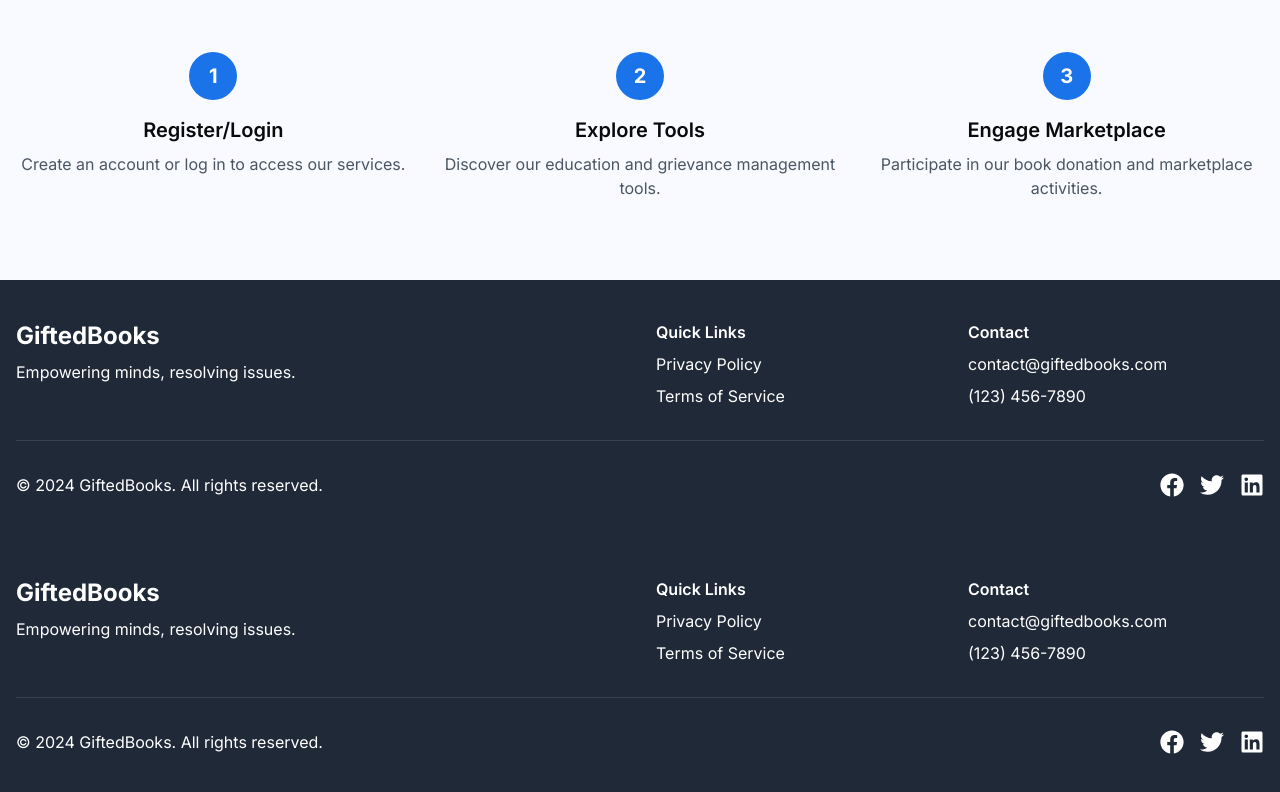
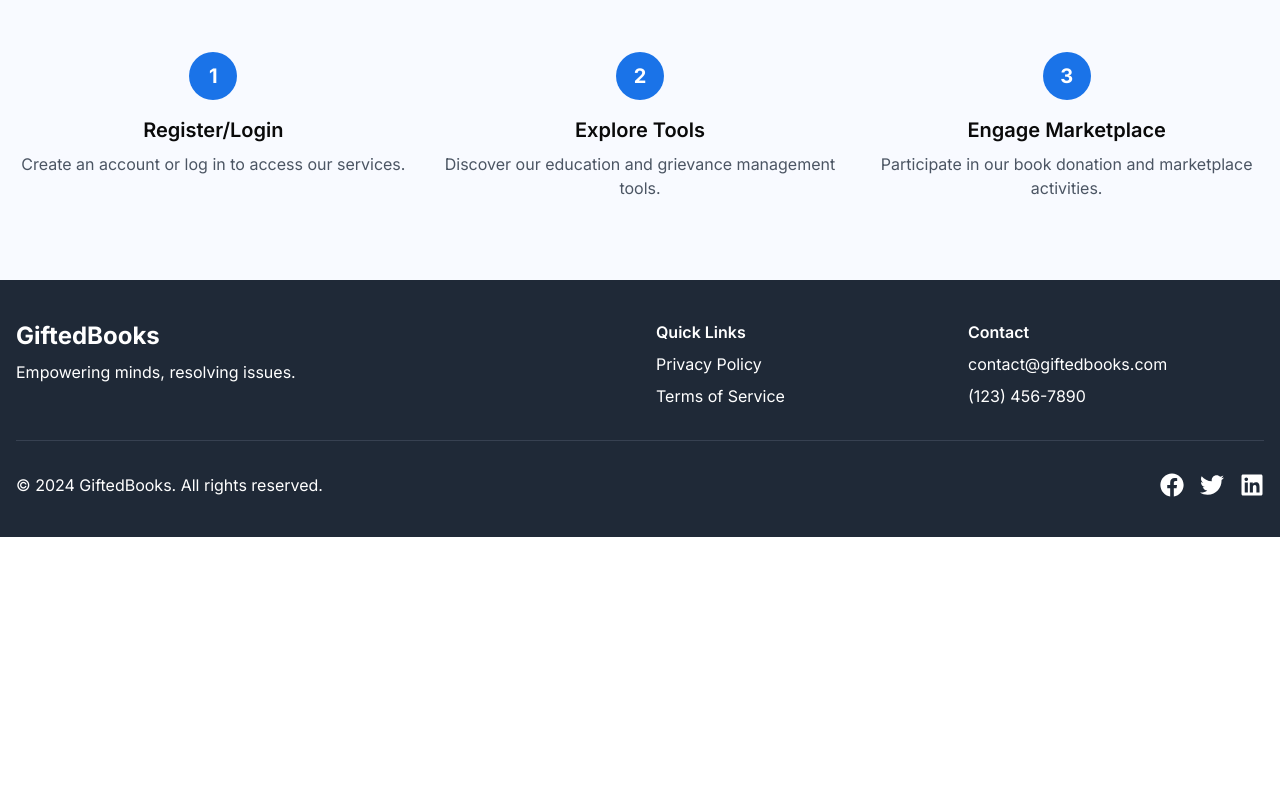
Before and after one commit to adarshx01/visionlabServer, a Next.js app: page / in a window 1280 px wide. Shown: the part 918-1710 px from the top of the page. After the commit the page ends 1455 px from the top, so only its background shows below. Built offline with nearby package versions, Linux system fonts and the light colour scheme.

Commit message:
removed extra footer

```diff
--- a/src/app/page.tsx
+++ b/src/app/page.tsx
@@ -18,7 +18,7 @@ export default function Home() {
       <Hero />
       <WhatWeOffer />
       <HowItWorks />
-      <Footer />
+
     </div>
   )
 }
--- a/src/components/Footer.tsx
+++ b/src/components/Footer.tsx
@@ -13,7 +13,7 @@ export function Footer() {
             <div>
               <h4 className="font-semibold mb-2">Quick Links</h4>
               <ul className="space-y-2">
-                <li><a href="#" className="hover:text-[#1a73e8]">Privacy Policy</a></li>
+                <li><a href="#" className="hover:text-[#FF0000]">Privacy Policy</a></li>
                 <li><a href="#" className="hover:text-[#1a73e8]">Terms of Service</a></li>
               </ul>
             </div>
```
